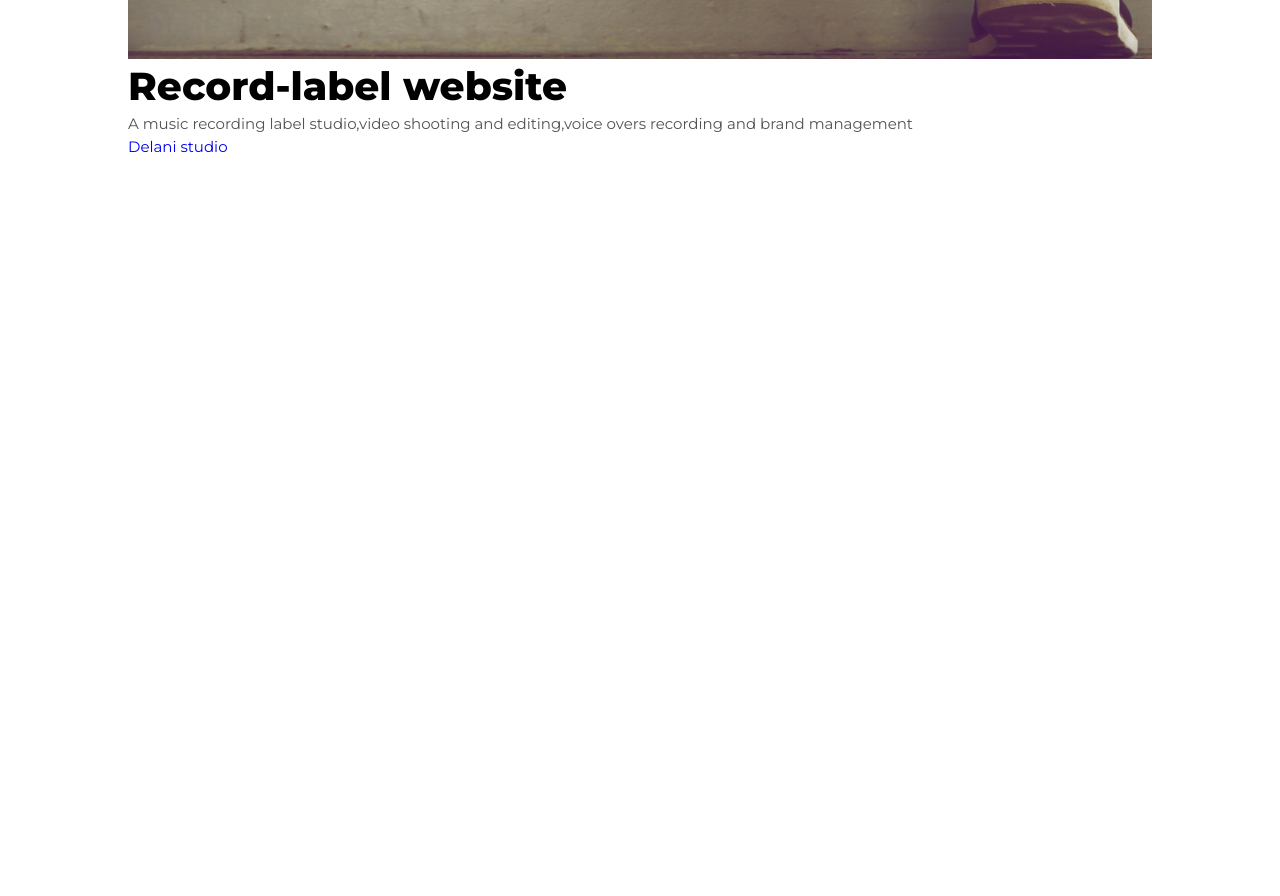
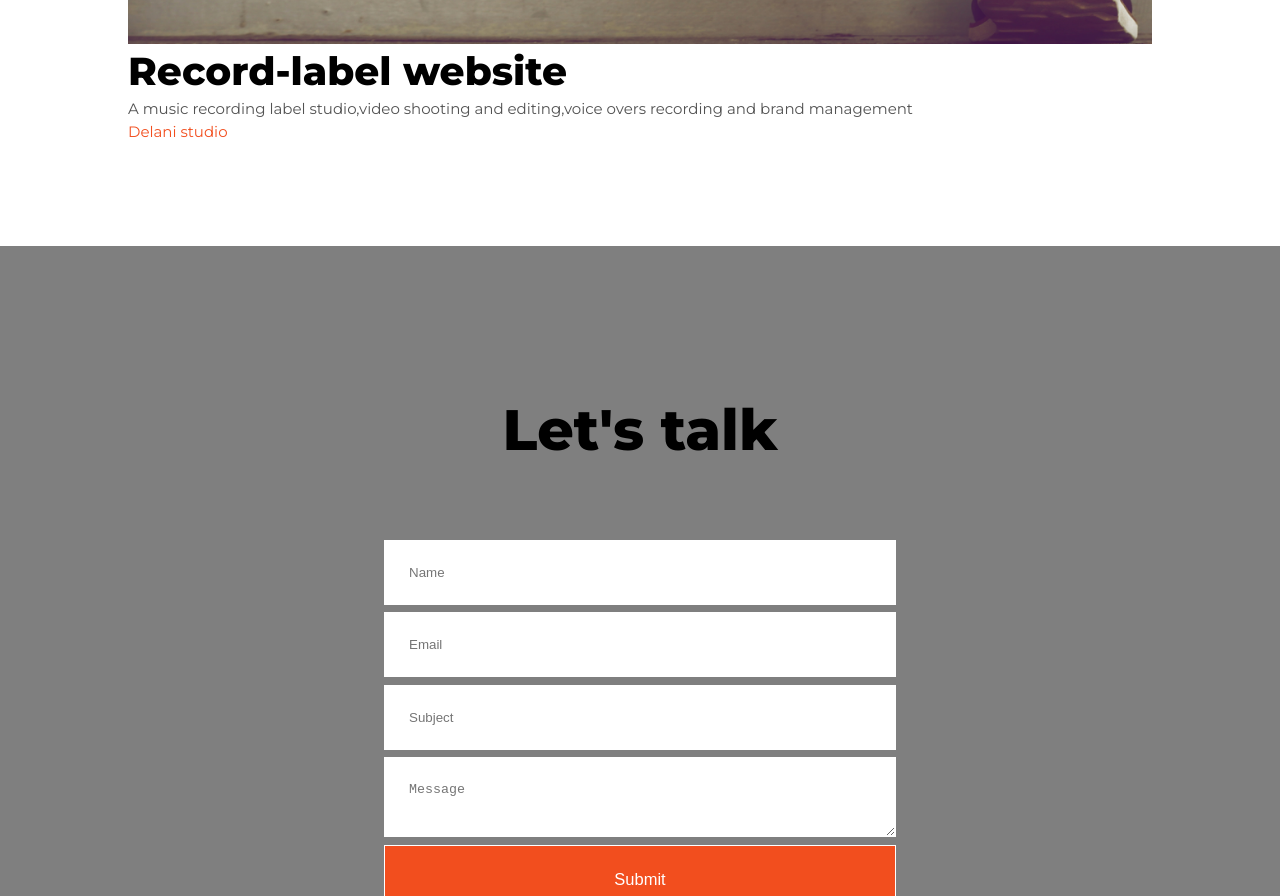
Before and after one commit to Charlesopuba/New-portfolio-website, a plain HTML site: page index.html in a window 1280 px wide. Shown: the part 7380-8276 px from the top of the page. Before the commit the page ends 7641 px from the top, so only its background shows below. Drawn offline with nearby package versions, Linux system fonts and the light colour scheme.

Commit message:
add form

```diff
--- a/index.html
+++ b/index.html
@@ -267,6 +267,21 @@
             </div>
           </div>
       </section>
+       <!-- end of section -->
+       <section class="contact" id="contact">
+           <div class="overlay">
+               <div class="container">
+                   <h1>Let's talk</h1>
+                   <form action="https://formspree.io/f/mayvojgv" method="post">
+                       <input type="text" name="Name" placeholder="Name" required>
+                       <input type="email" name="Email" placeholder="Email" required>
+                       <input type="text" name="Subject" placeholder="Subject" required>
+                       <textarea name="Message" placeholder="Message" required></textarea>
+                       <input type="submit" value="Submit" class="btn btn-primary">
+                   </form>
+               </div>
+           </div>
+       </section>
 
 
 
--- a/styles.css
+++ b/styles.css
@@ -348,3 +348,72 @@ section.services .container .service{
 section.services .container .service:hover{
     box-shadow: 0 3rem 3rem var(--color-primary-light);
 }
+
+section.recent-work h1{
+    text-align: center;
+    margin: 3rem 0 1rem;
+    width: 65%;
+}
+section.recent-work.projects{
+    gap: 3rem;
+    display: grid;
+}
+section.recent-work{
+    display: flex;
+    gap: 1rem;
+    flex-direction: column;
+}
+section.recent-work .projects .project .action a{
+    color: var(--color-primary);
+}
+section.recent-work .projects .project .action a:hover{
+    text-decoration: underline;
+}
+
+/*-----contact*/
+section.contact{
+
+    padding: 0;
+    max-width: 100vw;
+}
+section.contact .overlay{
+    width: 100%;
+    height: 40%;
+    background: rgba(0, 0, 0, 0.5);
+    padding: 10rem 0 7rem;
+}
+
+section.contact .container{
+    width: 40%;
+}
+
+section.contact form{
+    margin-top: 3rem;
+}
+
+section.contact form input,section.contact form textarea{
+    display: block;
+    width: 100%;
+    margin: 0.5rem 0;
+    padding: 1.6rem;
+    border: 1px solid var(--color-white);
+    transition: var(--transition);
+}
+
+
+section .contact .container h1 {
+    margin: 0;
+    color: var(--color-white);
+
+}
+
+section .contact .container p {
+    text-align: center;
+    color: var(--color-white);
+    opacity: 0.8;
+    margin-top: 0.5rem;
+}
+section.contact form input:focus,section.contact form textarea:focus{
+    background: var(--color-white);
+    color: var(--color-black);
+}
```
